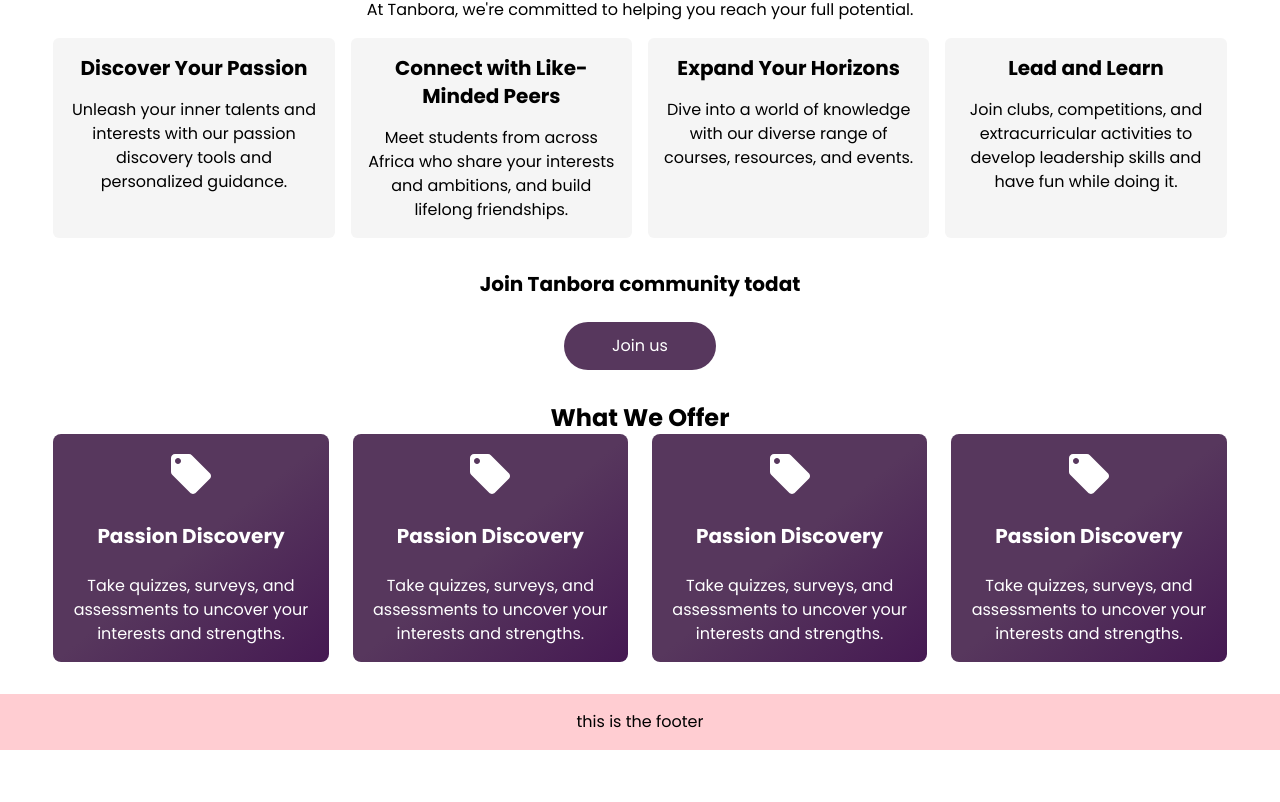
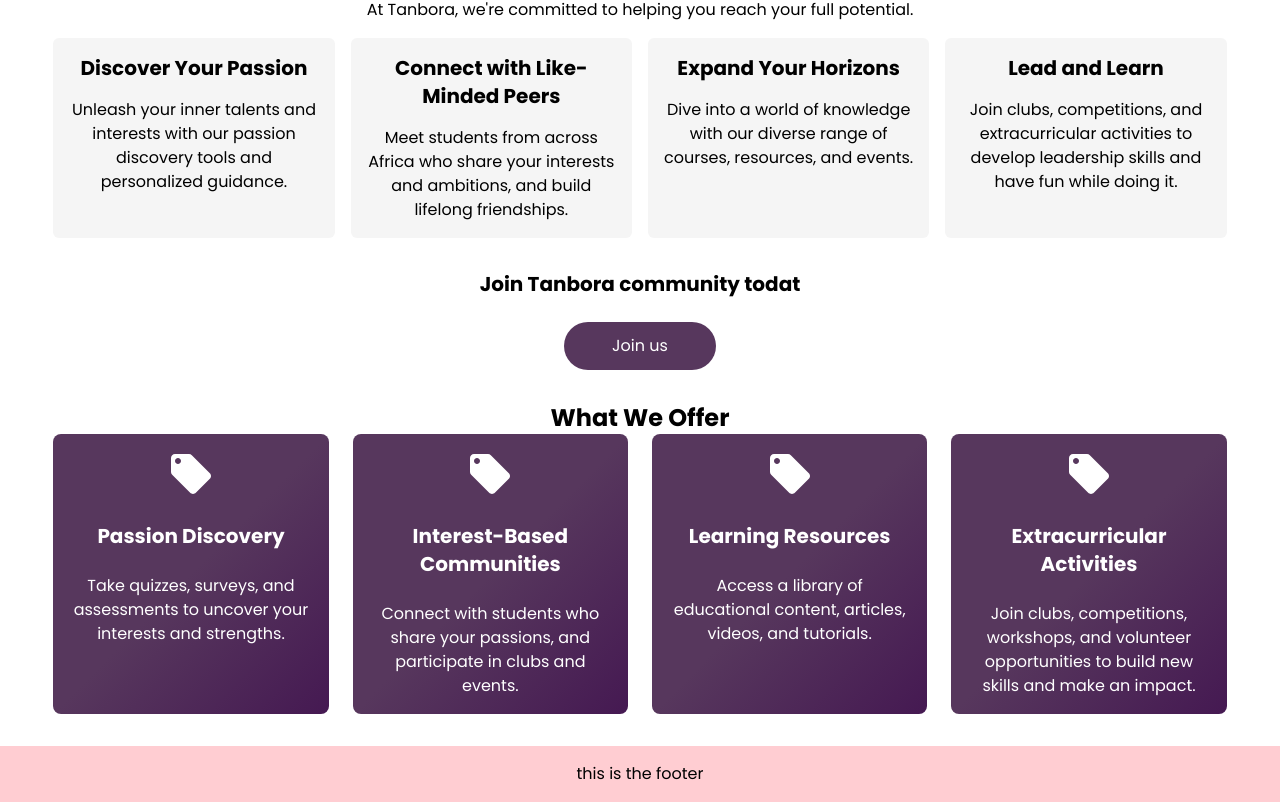
Before and after one commit to solomon-spec/tanbora, a Next.js app in the folder frontend/: page / in a window 1280 px wide. Shown: the part 1118-1920 px from the top of the page. Before the commit the page ends 1868 px from the top, so only its background shows below. Built offline with nearby package versions, Linux system fonts and the light colour scheme.

Commit message:
feat: home page why us

```diff
--- a/frontend/src/components/home/Introduction.tsx
+++ b/frontend/src/components/home/Introduction.tsx
@@ -20,19 +20,21 @@
             connect with diverse communities, and chart their unique path to
             success.
           </p>
+          <div className="m-4 flex flex-wrap justify-center gap-4">
             <Link
-            className="bg-primary-50 px-12 py-3 rounded-full text-white"
+              className="bg-primary-50 inline-block px-12 py-3 h-12 rounded-full text-white"
               href=""
             >
               Support us
             </Link>
 
             <Link
-            className="bg-primary-50 px-12 py-3 h-12 rounded-full text-white ml-8"
+              className="bg-primary-50 inline-block px-12 py-3 h-12 rounded-full text-white"
               href=""
             >
               Join us
             </Link>
+          </div>
         </div>
 
         <div className="grid grid-cols-2 gap-4">
@@ -107,7 +109,7 @@
       <section className="w-11/12 mx-auto">
         <h2 className="font-bold text-2xl text-center">What We Offer</h2>
         <div className="grid md:grid-cols-2 lg:grid-cols-4 gap-6">
-          <div className=" text-white bg-gradient-to-br from-primary-50 via-primary-50 to-primary-300 p-4 rounded-lg text-center space-y-6">
+          <div className="max-w-md text-white bg-gradient-to-br from-primary-50 via-primary-50 to-primary-300 p-4 rounded-lg text-center space-y-6">
             <MdLocalOffer className="text-5xl mx-auto" />
             <h3 className="font-bold text-center text-xl">Passion Discovery</h3>
             <p>
@@ -115,28 +117,34 @@
               and strengths.
             </p>
           </div>
-          <div className=" text-white bg-gradient-to-br from-primary-50 via-primary-50 to-primary-300 p-4 rounded-lg text-center space-y-6">
+          <div className="max-w-md text-white bg-gradient-to-br from-primary-50 via-primary-50 to-primary-300 p-4 rounded-lg text-center space-y-6">
             <MdLocalOffer className="text-5xl mx-auto" />
-            <h3 className="font-bold text-center text-xl">Passion Discovery</h3>
+            <h3 className="font-bold text-center text-xl">
+              Interest-Based Communities
+            </h3>
             <p>
-              Take quizzes, surveys, and assessments to uncover your interests
-              and strengths.
+              Connect with students who share your passions, and participate in
+              clubs and events.
             </p>
           </div>
-          <div className=" text-white bg-gradient-to-br from-primary-50 via-primary-50 to-primary-300 p-4 rounded-lg text-center space-y-6">
+          <div className="max-w-md text-white bg-gradient-to-br from-primary-50 via-primary-50 to-primary-300 p-4 rounded-lg text-center space-y-6">
             <MdLocalOffer className="text-5xl mx-auto" />
-            <h3 className="font-bold text-center text-xl">Passion Discovery</h3>
+            <h3 className="font-bold text-center text-xl">
+              Learning Resources
+            </h3>
             <p>
-              Take quizzes, surveys, and assessments to uncover your interests
-              and strengths.
+              Access a library of educational content, articles, videos, and
+              tutorials.
             </p>
           </div>
-          <div className=" text-white bg-gradient-to-br from-primary-50 via-primary-50 to-primary-300 p-4 rounded-lg text-center space-y-6">
+          <div className="max-w-md text-white bg-gradient-to-br from-primary-50 via-primary-50 to-primary-300 p-4 rounded-lg text-center space-y-6">
             <MdLocalOffer className="text-5xl mx-auto" />
-            <h3 className="font-bold text-center text-xl">Passion Discovery</h3>
+            <h3 className="font-bold text-center text-xl">
+              Extracurricular Activities
+            </h3>
             <p>
-              Take quizzes, surveys, and assessments to uncover your interests
-              and strengths.
+              Join clubs, competitions, workshops, and volunteer opportunities
+              to build new skills and make an impact.
             </p>
           </div>
         </div>
```
Lines whose indentation alone changed are shown as unchanged.
